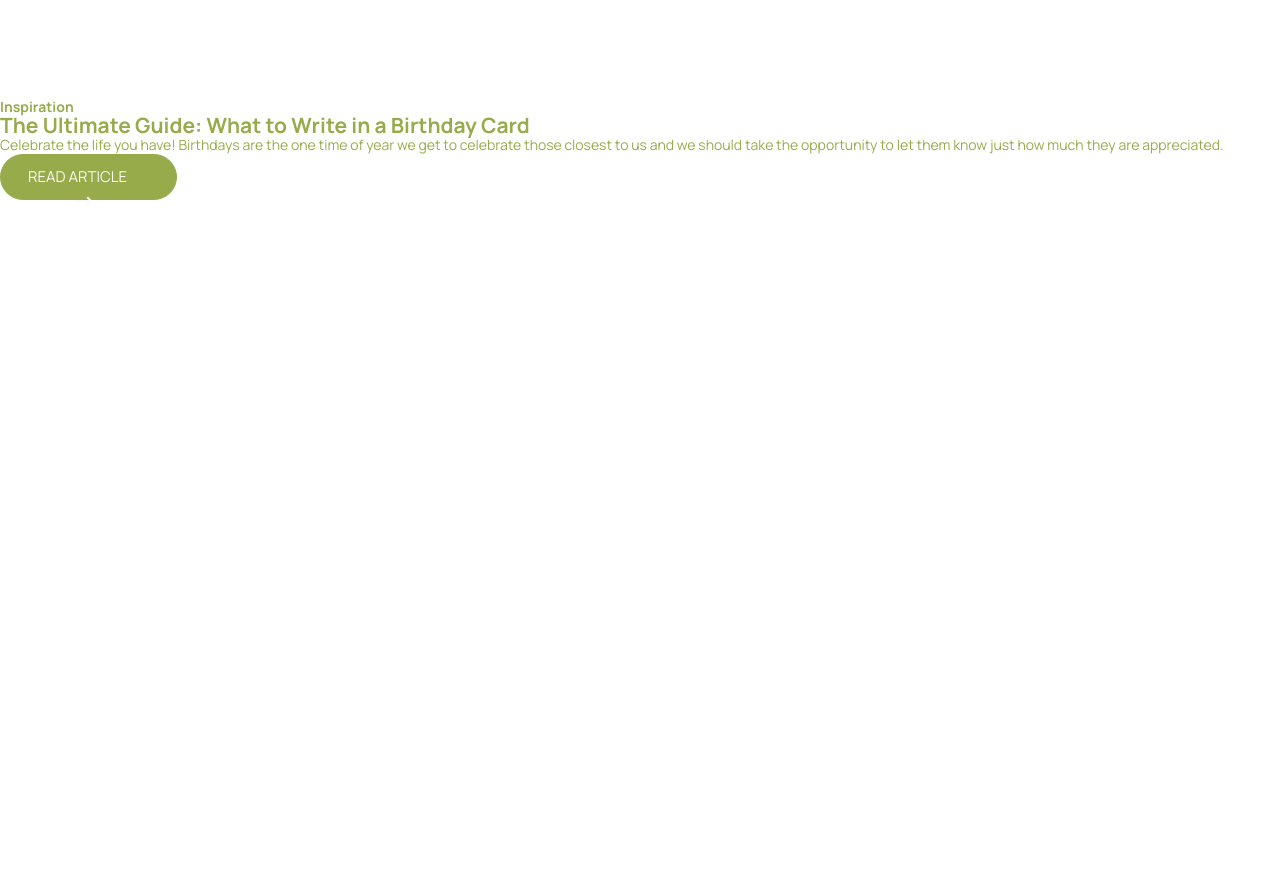
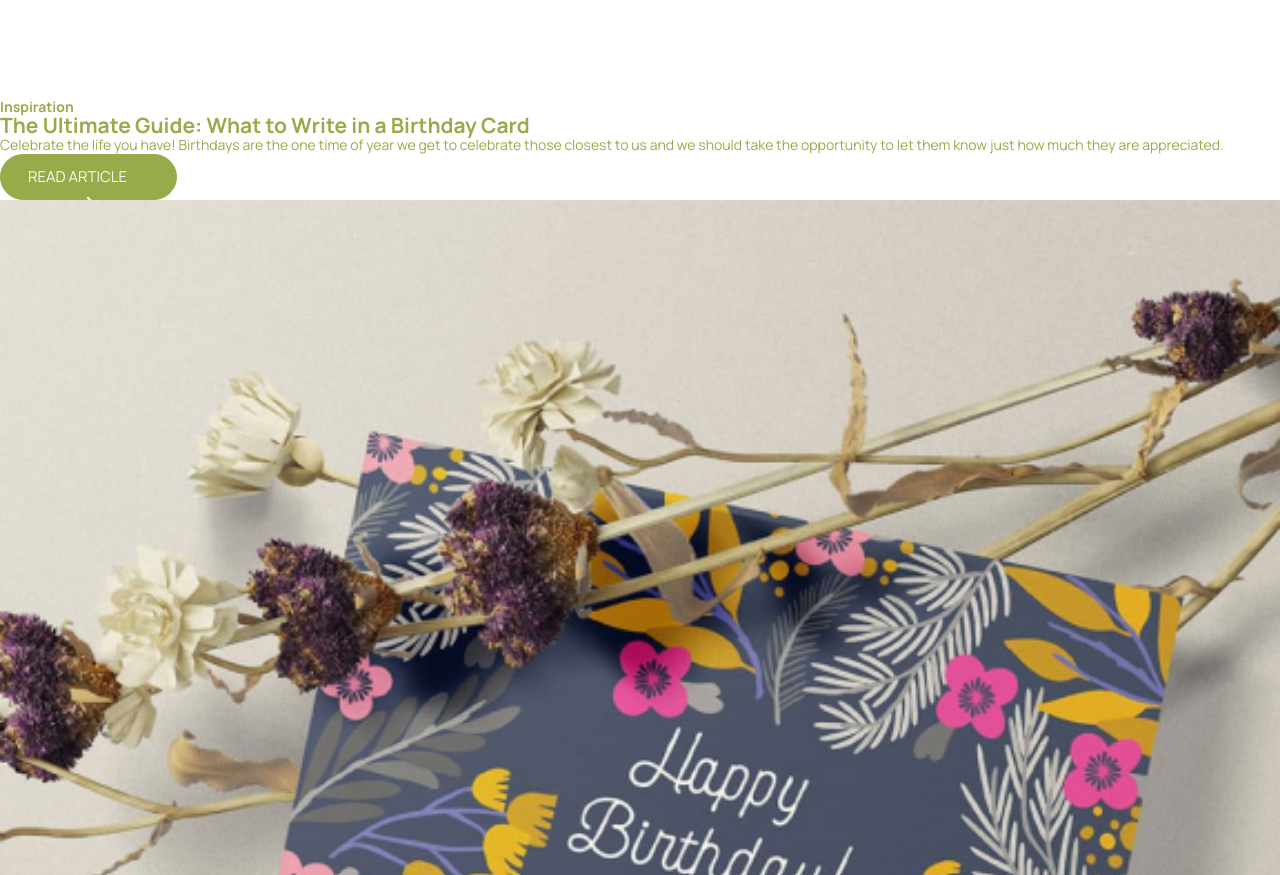
Before and after one commit to ranelya/Twiqs, a plain HTML site: page index.html in a window 1280 px wide. Shown: the part 2405-3280 px from the top of the page. Before the commit the page ends 2705 px from the top, so only its background shows below. Drawn offline with nearby package versions, Linux system fonts and the light colour scheme.

Commit message:
add right side on the block postcard

```diff
--- a/index.html
+++ b/index.html
@@ -111,7 +111,9 @@
 				trending_flat
 			</span> </button>
 		</div>
-
+		<div class="postcard_right">
+			<img src="img/postcard.png" alt="" class="postcard_img">
+		</div>
 	</section>
 
 	<footer>
```
Also changed, not shown: img/postcard.png (added).
